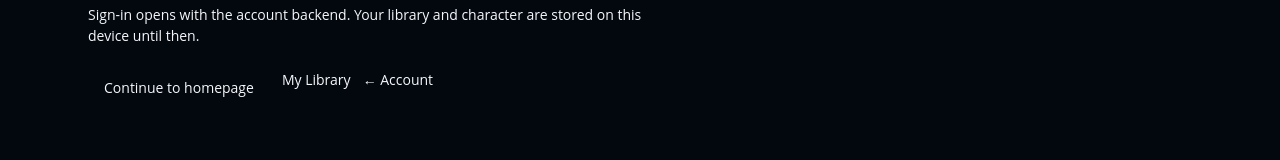
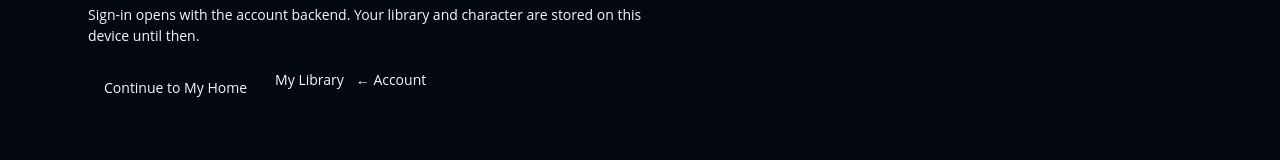
Before and after one commit to CrypticDesign/CrypticDesign.net, a Next.js app: page /account/sign-in in a window 1280 px wide. Shown: the part 196-356 px from the top of the page. Built offline with nearby package versions, Linux system fonts and the light colour scheme.

Commit message:
Align CRY-244 sign-in copy with My Home

```diff
--- a/src/app/account/sign-in/page.tsx
+++ b/src/app/account/sign-in/page.tsx
@@ -16,7 +16,7 @@ export default function SignInPage() {
         stored on this device until then.
       </p>
       <div className="flex gap-3 text-sm">
-        <Link href="/" className="rounded-control bg-accent-cyan px-4 py-2 font-medium text-black hover:opacity-90">Continue to homepage</Link>
+        <Link href="/" className="rounded-control bg-accent-cyan px-4 py-2 font-medium text-black hover:opacity-90">Continue to My Home</Link>
         <Link href="/library" className="text-accent-cyan hover:underline">My Library</Link>
         <Link href="/account" className="text-accent-cyan hover:underline">← Account</Link>
       </div>
```
